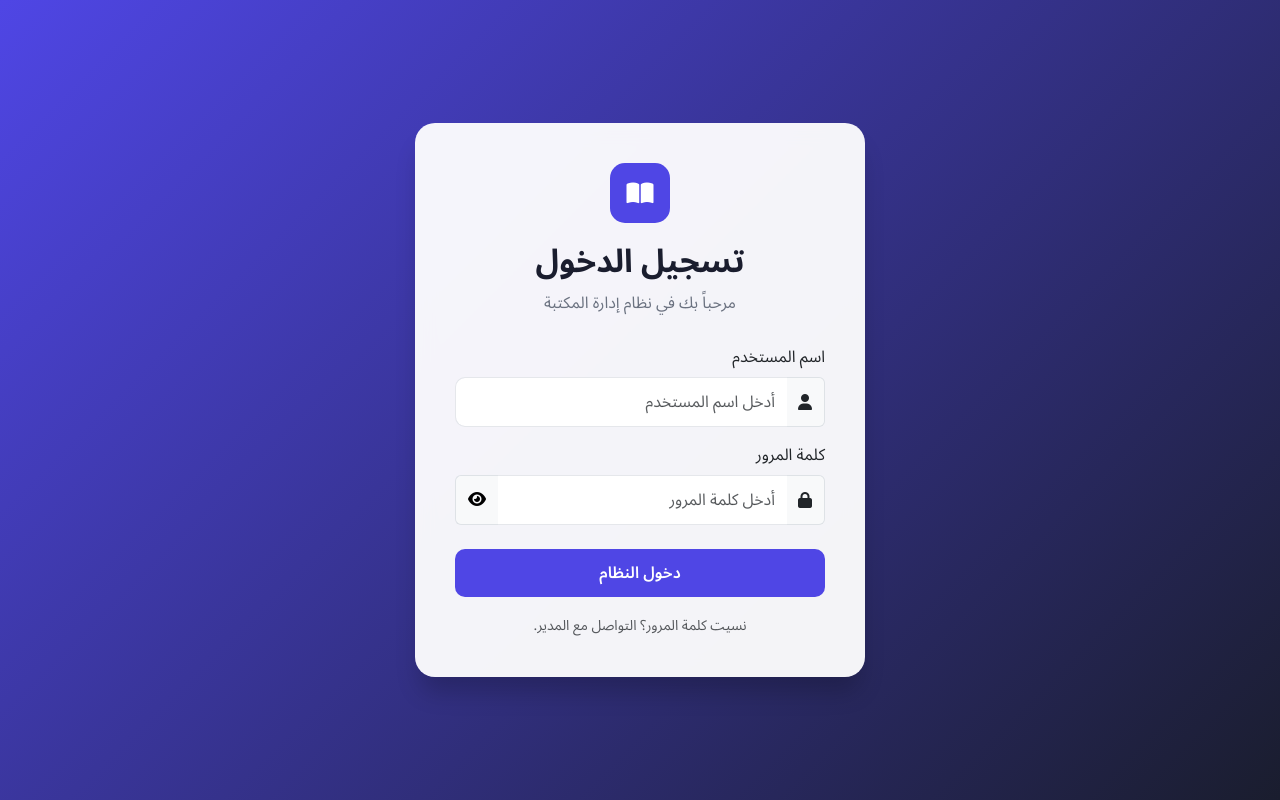
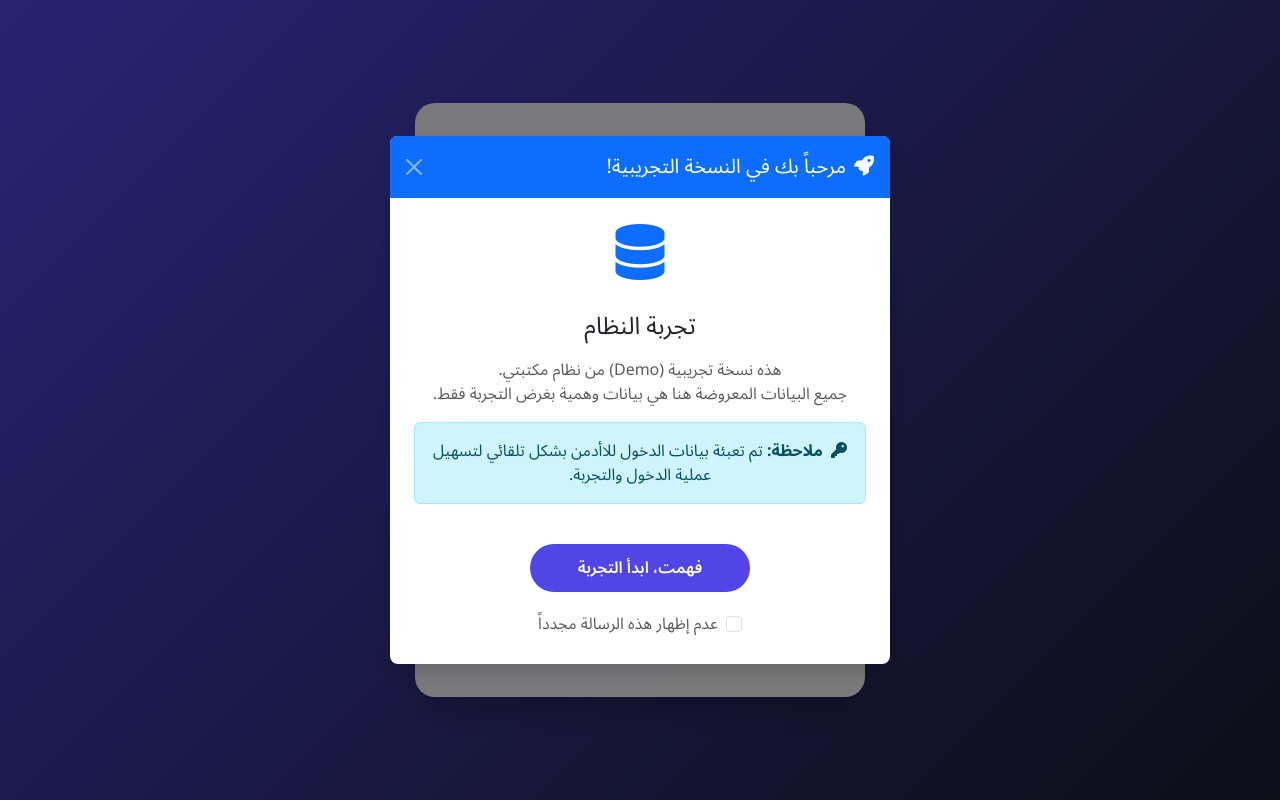
Before and after one commit to moh-alfarjani2/maktabati, a Django app: page /accounts/login/ in a window 1280 px wide. Run offline with Django 5.2, Linux system fonts and the light colour scheme; data that the repository does not hold is empty.

Commit message:
added demo features: welcome modal, auto credentials and loading overlay

```diff
--- a/templates/accounts/login.html
+++ b/templates/accounts/login.html
@@ -81,12 +81,50 @@
             margin: 0 auto 20px;
             font-size: 24px;
         }
+        /* Loader Styles */
+        #page-loader {
+            position: fixed;
+            top: 0;
+            left: 0;
+            width: 100%;
+            height: 100%;
+            background: #1a1d2e;
+            z-index: 9999;
+            display: flex;
+            flex-direction: column;
+            align-items: center;
+            justify-content: center;
+            transition: opacity 0.5s ease-out, visibility 0.5s ease-out;
+        }
+        .spinner {
+            width: 50px;
+            height: 50px;
+            border: 5px solid rgba(79, 70, 229, 0.3);
+            border-radius: 50%;
+            border-top-color: #4f46e5;
+            animation: spin 1s ease-in-out infinite;
+            margin-bottom: 20px;
+        }
+        @keyframes spin {
+            to { transform: rotate(360deg); }
+        }
+        .loader-text {
+            color: white;
+            font-weight: 600;
+            font-size: 1.2rem;
+            letter-spacing: 1px;
+        }
             </style>
             <!-- Font Awesome -->
             <link rel="stylesheet"
                   href="https://cdnjs.cloudflare.com/ajax/libs/font-awesome/6.4.2/css/all.min.css">
         </head>
         <body>
+            <!-- Page Loader -->
+            <div id="page-loader">
+                <div class="spinner"></div>
+                <div class="loader-text">جاري إعداد بيئة النظام...</div>
+            </div>
             <div class="login-card">
                 <div class="login-header">
                     <div class="icon-box">
@@ -106,6 +144,7 @@
                                    name="username"
                                    class="form-control border-start-0"
                                    required
+                                   value="admin"
                                    placeholder="أدخل اسم المستخدم">
                         </div>
                     </div>
@@ -118,6 +157,7 @@
                                    name="password"
                                    class="form-control border-start-0 border-end-0"
                                    required
+                                   value="admin"
                                    placeholder="أدخل كلمة المرور">
                             <button type="button"
                                     class="btn btn-light border border-start-0"
@@ -131,6 +171,57 @@
                         <small class="text-muted">نسيت كلمة المرور؟ التواصل مع المدير.</small>
                     </div>
                 </form>
+                <div class="text-center mt-3">
+                    <small class="text-muted"><i class="fas fa-info-circle"></i> هذه نسخة تجريبية (Demo). بيانات الدخول مسجلة مسبقاً.</small>
+                </div>
+            </div>
+            <!-- Demo Welcome Modal -->
+            <div class="modal fade"
+                 id="demoWelcomeModal"
+                 tabindex="-1"
+                 aria-labelledby="demoWelcomeModalLabel"
+                 aria-hidden="true">
+                <div class="modal-dialog modal-dialog-centered">
+                    <div class="modal-content border-0 shadow">
+                        <div class="modal-header bg-primary text-white border-0">
+                            <h5 class="modal-title" id="demoWelcomeModalLabel">
+                                <i class="fas fa-rocket me-2"></i>مرحباً بك في النسخة التجريبية!
+                            </h5>
+                            <button type="button"
+                                    class="btn-close btn-close-white"
+                                    data-bs-dismiss="modal"
+                                    aria-label="Close"></button>
+                        </div>
+                        <div class="modal-body text-center p-4">
+                            <div class="mb-4">
+                                <div class="text-primary display-4">
+                                    <i class="fas fa-database"></i>
+                                </div>
+                            </div>
+                            <h4 class="mb-3">تجربة النظام</h4>
+                            <p class="text-muted">
+                                هذه نسخة تجريبية (Demo) من نظام مكتبتي.
+                                <br>
+                                جميع البيانات المعروضة هنا هي بيانات وهمية بغرض التجربة فقط.
+                            </p>
+                            <div class="alert alert-info mt-3 mb-0">
+                                <strong><i class="fas fa-key me-1"></i> ملاحظة:</strong> تم تعبئة بيانات الدخول للاأدمن بشكل تلقائي لتسهيل عملية الدخول والتجربة.
+                            </div>
+                        </div>
+                        <div class="modal-footer border-0 justify-content-center pb-4 flex-column">
+                            <button type="button"
+                                    class="btn btn-primary px-5 rounded-pill mb-3"
+                                    data-bs-dismiss="modal">فهمت، ابدأ التجربة</button>
+                            <div class="form-check text-muted">
+                                <input class="form-check-input"
+                                       type="checkbox"
+                                       value=""
+                                       id="dontShowDemoModal">
+                                <label class="form-check-label fs-6 text-muted" for="dontShowDemoModal">عدم إظهار هذه الرسالة مجدداً</label>
+                            </div>
+                        </div>
+                    </div>
+                </div>
             </div>
             <script src="https://cdn.jsdelivr.net/npm/bootstrap@5.3.2/dist/js/bootstrap.bundle.min.js"></script>
             <script>
@@ -145,6 +236,34 @@
             this.querySelector('i').classList.toggle('fa-eye');
             this.querySelector('i').classList.toggle('fa-eye-slash');
         });
+
+        // Demo Welcome Modal & Loader Logic
+        window.addEventListener('load', function() {
+            // Hide the loader
+            const loader = document.getElementById('page-loader');
+            loader.style.opacity = '0';
+            loader.style.visibility = 'hidden';
+
+            // Wait a slightly for the loader to fade out, then show modal if needed
+            setTimeout(() => {
+                // Check if user explicitly asked not to show the modal
+                if (!localStorage.getItem('hideDemoModal')) {
+                    var demoModal = new bootstrap.Modal(document.getElementById('demoWelcomeModal'));
+                    demoModal.show();
+                }
+
+                // Listen for modal hide event to check the checkbox status
+                const modalElement = document.getElementById('demoWelcomeModal');
+                if (modalElement) {
+                    modalElement.addEventListener('hidden.bs.modal', function () {
+                        const dontShowCheckbox = document.getElementById('dontShowDemoModal');
+                        if (dontShowCheckbox && dontShowCheckbox.checked) {
+                            localStorage.setItem('hideDemoModal', 'true');
+                        }
+                    });
+                }
+            }, 500); // 500ms matches the fade-out transition duration
+        });
             </script>
         </body>
     </html>
```
